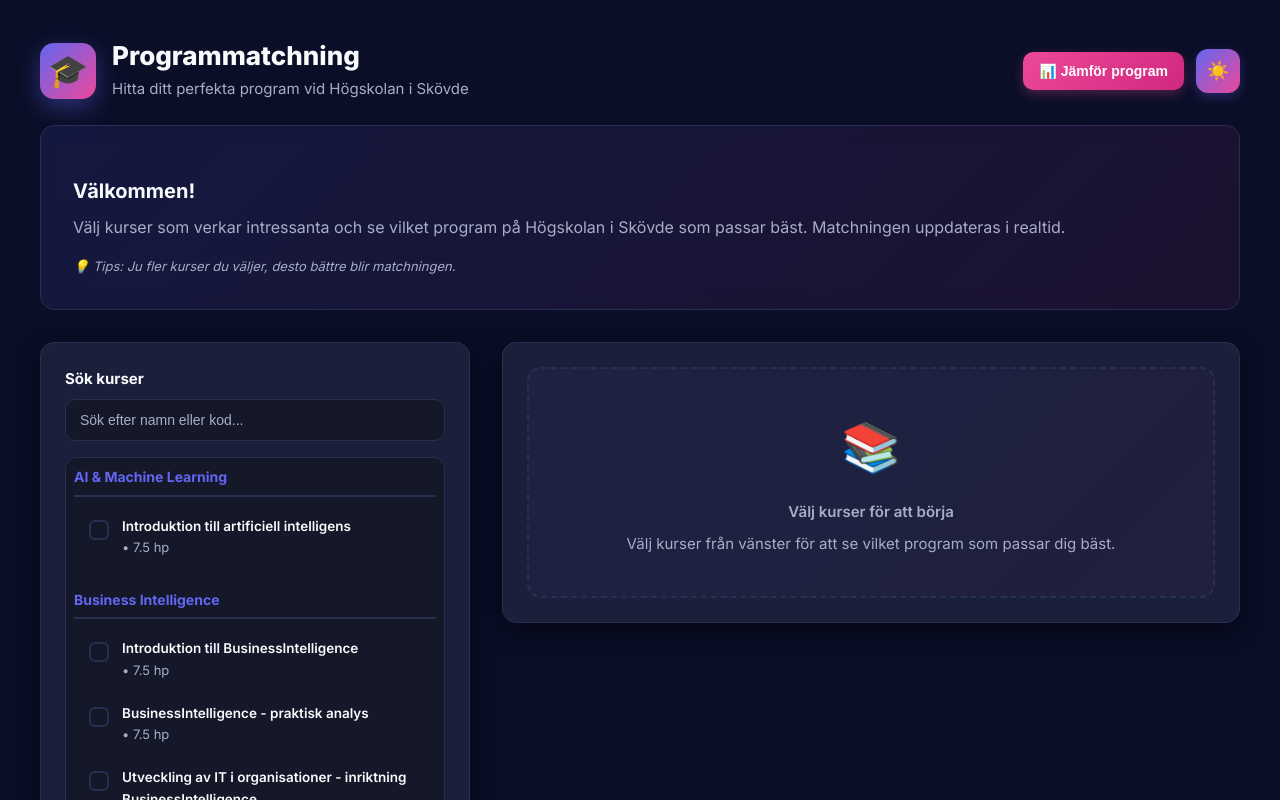
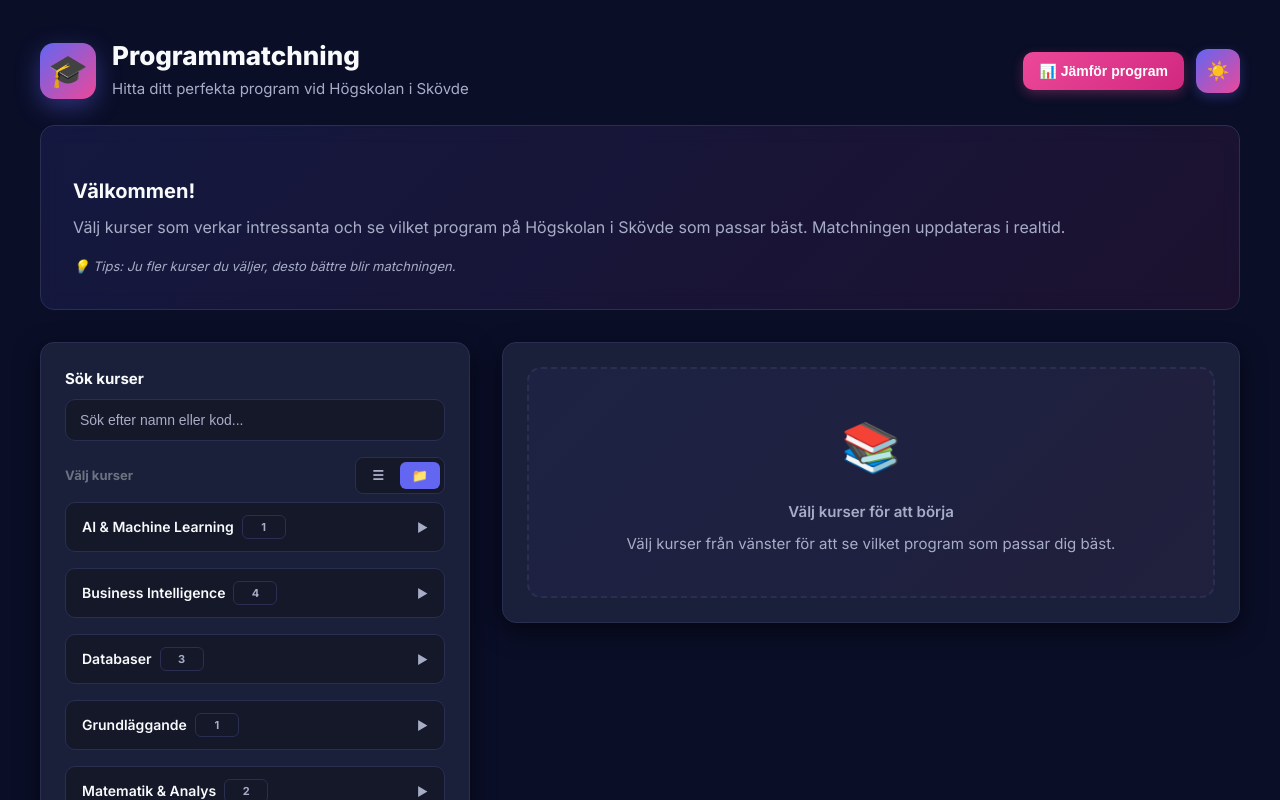
Before and after one commit to ricmanner/IT-program-matcher, a Next.js app: page / in a window 1280 px wide. Shown: the top 800 px of the page. Built offline with nearby package versions, Linux system fonts and the light colour scheme.

Commit message:
keeping toggle view for course categories

```diff
--- a/components/CourseSelector.js
+++ b/components/CourseSelector.js
@@ -3,6 +3,8 @@ import { useState, useMemo } from 'react'
 export default function CourseSelector({ courses, selectedIds, onChange, courseOverlapCounts = {} }) {
   const [q, setQ] = useState('')
   const [showSelected, setShowSelected] = useState(false)
+  const [expandedCategories, setExpandedCategories] = useState({})
+  const [viewMode, setViewMode] = useState('categories') // 'list' or 'categories'
 
   const coursesById = useMemo(() => {
     const map = {}
@@ -37,6 +39,10 @@ export default function CourseSelector({ courses, selectedIds, onChange, courseO
   }
 
   function clearAll() { onChange([]) }
+
+  function toggleCategory(cat) {
+    setExpandedCategories(prev => ({...prev, [cat]: !prev[cat]}))
+  }
 
   function renderCourseItem(c) {
     return (
@@ -140,12 +146,55 @@ export default function CourseSelector({ courses, selectedIds, onChange, courseO
         </div>
       )}
 
+      <div style={{marginBottom:8}}>
+        <div style={{display:'flex',alignItems:'center',justifyContent:'space-between',marginBottom:8}}>
+          <div style={{fontWeight:700,fontSize:13,color:'#6b7280'}}>
+            {filtered ? `Sökresultat (${filtered.length})` : 'Välj kurser'}
+          </div>
+          {!filtered && (
+            <div style={{display:'flex',gap:4,background:'var(--bg-secondary)',padding:4,borderRadius:8,border:'1px solid var(--card-border)'}}>
+              <button
+                onClick={() => setViewMode('list')}
+                style={{
+                  padding:'6px 12px',
+                  border:'none',
+                  borderRadius:6,
+                  background: viewMode === 'list' ? 'var(--primary)' : 'transparent',
+                  color: viewMode === 'list' ? 'white' : 'var(--text-muted)',
+                  cursor:'pointer',
+                  fontSize:13,
+                  fontWeight:600,
+                  transition:'all 0.2s'
+                }}
+                title="Lista"
+              >
+                ☰
+              </button>
+              <button
+                onClick={() => setViewMode('categories')}
+                style={{
+                  padding:'6px 12px',
+                  border:'none',
+                  borderRadius:6,
+                  background: viewMode === 'categories' ? 'var(--primary)' : 'transparent',
+                  color: viewMode === 'categories' ? 'white' : 'var(--text-muted)',
+                  cursor:'pointer',
+                  fontSize:13,
+                  fontWeight:600,
+                  transition:'all 0.2s'
+                }}
+                title="Kategorier"
+              >
+                📁
+              </button>
+            </div>
+          )}
+        </div>
+      </div>
+
       {filtered ? (
         // Show search results
         <div className="course-list">
-          <div style={{fontWeight:700,fontSize:13,color:'#6b7280',marginBottom:8}}>
-            Sökresultat ({filtered.length})
-          </div>
           {filtered.length === 0 ? (
             <div className="muted" style={{padding:12,textAlign:'center'}}>
               Inga kurser hittades
@@ -154,26 +203,35 @@ export default function CourseSelector({ courses, selectedIds, onChange, courseO
             filtered.map(c => renderCourseItem(c))
           )}
         </div>
+      ) : viewMode === 'list' ? (
+        // Show flat list of all courses
+        <div className="course-list">
+          {courses.map(c => renderCourseItem(c))}
+        </div>
       ) : (
-        // Show all courses organized by category
-        <div className="course-list">
+        // Show categories
+        <div style={{display:'flex',flexDirection:'column',gap:12}}>
           {Object.entries(coursesByCategory).map(([category, coursesInCat]) => (
-            <div key={category} style={{marginBottom:20}}>
-              <div style={{
-                fontWeight:700,
-                fontSize:14,
-                color:'var(--primary)',
-                marginBottom:8,
-                paddingBottom:6,
-                borderBottom:'2px solid var(--card-border)',
-                position:'sticky',
-                top:0,
-                background:'var(--bg-secondary)',
-                zIndex:1
-              }}>
-                {category}
+            <div key={category}>
+              <div
+                className="collapsible-header"
+                onClick={() => toggleCategory(category)}
+              >
+                <div style={{display:'flex',alignItems:'center',gap:8}}>
+                  <strong style={{fontWeight:600,fontSize:14}}>{category}</strong>
+                  <span className="count-badge" style={{background:'var(--bg-secondary)',color:'var(--text-muted)',border:'1px solid var(--card-border)'}}>
+                    {coursesInCat.length}
+                  </span>
+                </div>
+                <span className="collapse-icon">
+                  {expandedCategories[category] ? '▼' : '▶'}
+                </span>
               </div>
-              {coursesInCat.map(c => renderCourseItem(c))}
+              {expandedCategories[category] && (
+                <div className="course-list" style={{marginTop:8,maxHeight:'400px'}}>
+                  {coursesInCat.map(c => renderCourseItem(c))}
+                </div>
+              )}
             </div>
           ))}
         </div>
```
